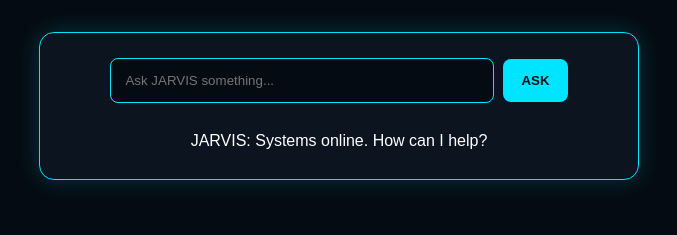
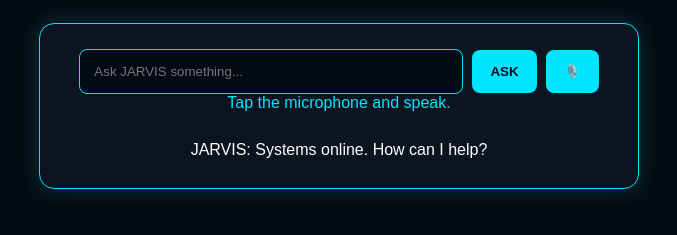
Before and after one commit to susmitaaryal355-cmd/J.A.R.V.I.S, a plain HTML site: page index.html in a window 1280 px wide. Shown: the part 353-588 px from the top of the page, without its empty margins (301-978 px from the left). Drawn offline with Linux system fonts and the light colour scheme.

Commit message:
Update index.html

```diff
--- a/index.html
+++ b/index.html
@@ -31,6 +31,14 @@
                 ASK
             </button>
 
+            <button onclick="startListening()" id="voiceButton">
+                🎙️
+            </button>
+
+            <p id="status">
+                Tap the microphone and speak.
+            </p>
+
             <p id="response">
                 JARVIS: Systems online. How can I help?
             </p>
```
